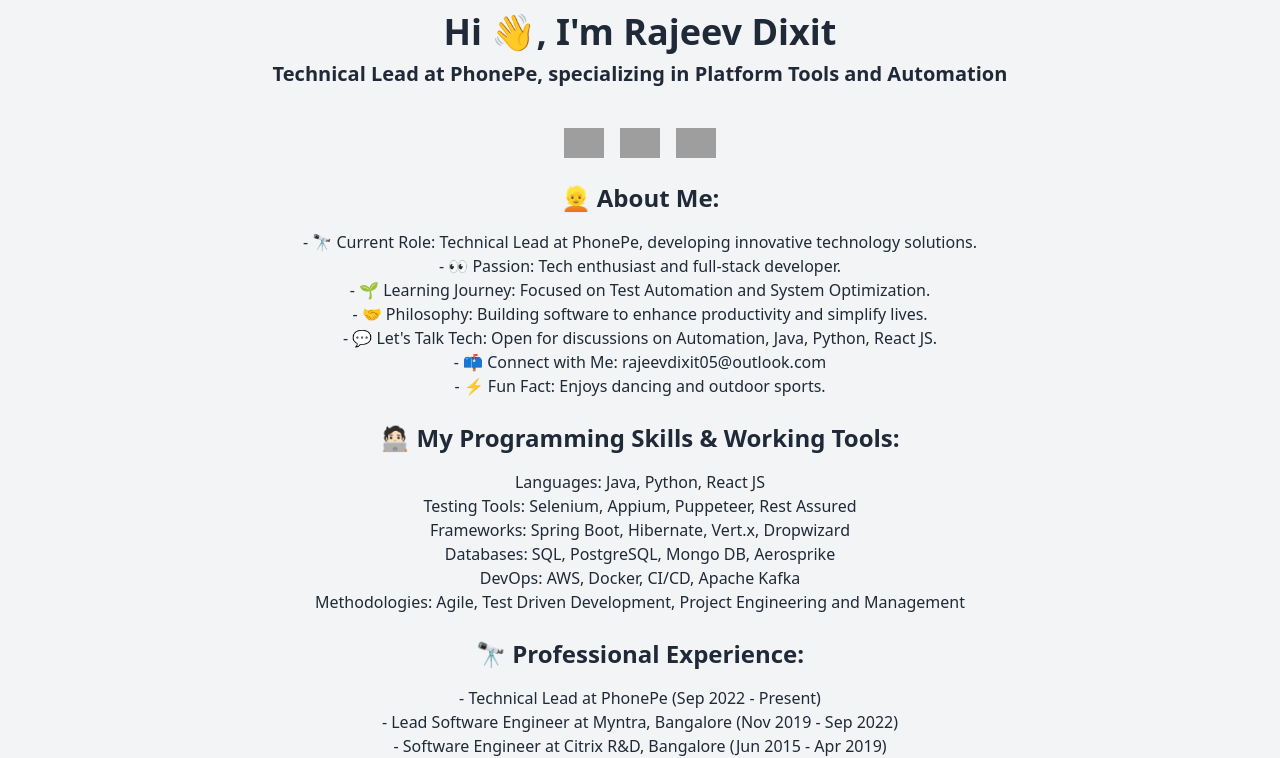
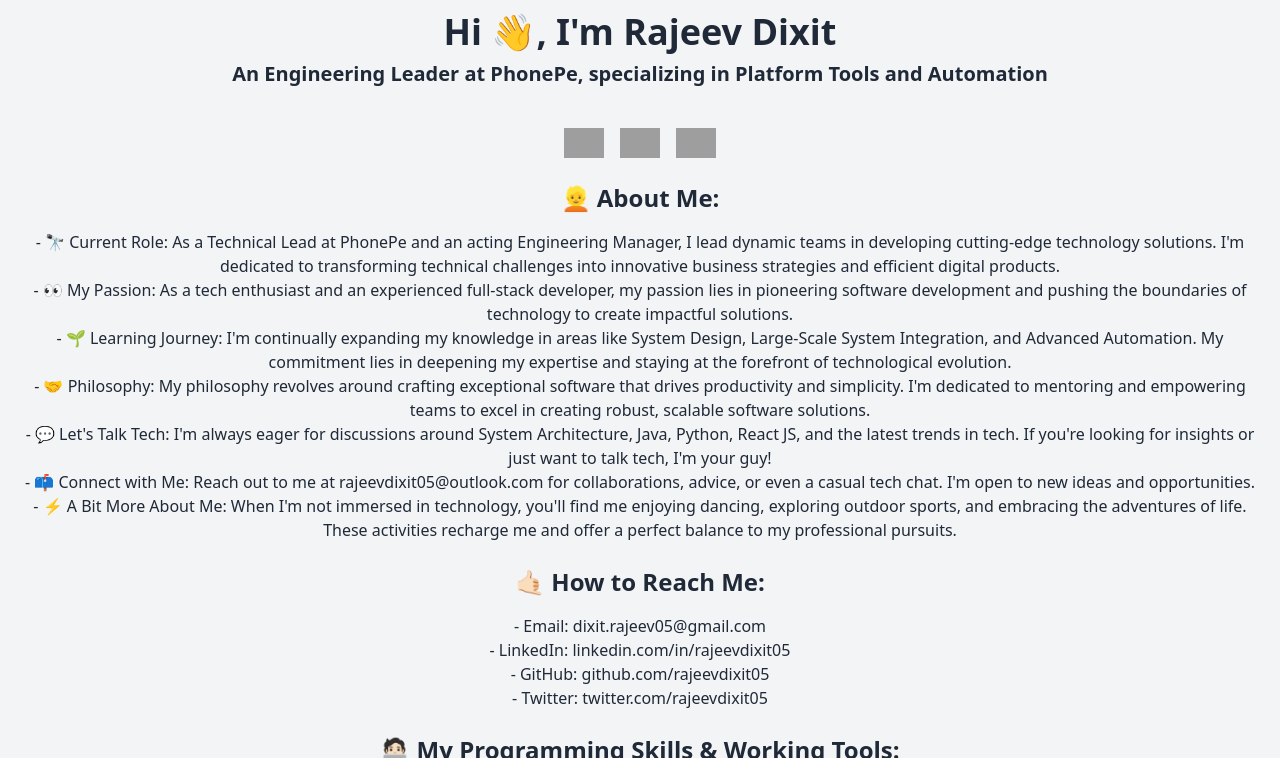
Before and after one commit to rajeevdixit05/rajeevdixit05.github.io, a Jekyll site: the page index.html, which Jekyll copies as it is, in a window 1280 px wide and 1400 px high, cut to the strip 172-930 px from the top of the window. Built offline with Jekyll 4.4.1, drawn with Linux system fonts in a browser that asks for light colours; some of the changed text lies outside the part shown; grey boxes are pictures that could not be loaded.

Commit message:
Update index.html

```diff
--- a/index.html
+++ b/index.html
@@ -11,7 +11,7 @@
 <header class="text-center py-10">
     <img src="/rajeev_profile.jpg" alt="Rajeev Dixit" class="mx-auto rounded-full w-32 h-32 object-cover mb-4">
     <h1 class="text-4xl font-bold">Hi 👋, I'm Rajeev Dixit</h1>
-    <h3 class="text-xl font-semibold mt-2">Technical Lead at PhonePe, specializing in Platform Tools and Automation</h3>
+    <h3 class="text-xl font-semibold mt-2">An Engineering Leader at PhonePe, specializing in Platform Tools and Automation</h3>
 </header>
 
 <div class="flex justify-center space-x-4 mb-6">
@@ -28,23 +28,31 @@
 
 <section class="px-4 text-center">
     <h2 class="text-2xl font-semibold mt-6 mb-4">👱 About Me:</h2>
-    <p>- 🔭 Current Role: Technical Lead at PhonePe, developing innovative technology solutions.</p>
-    <p>- 👀 Passion: Tech enthusiast and full-stack developer.</p>
-    <p>- 🌱 Learning Journey: Focused on Test Automation and System Optimization.</p>
-    <p>- 🤝 Philosophy: Building software to enhance productivity and simplify lives.</p>
-    <p>- 💬 Let's Talk Tech: Open for discussions on Automation, Java, Python, React JS.</p>
-    <p>- 📫 Connect with Me: rajeevdixit05@outlook.com</p>
-    <p>- ⚡ Fun Fact: Enjoys dancing and outdoor sports.</p>
+    <p>- 🔭 Current Role: As a Technical Lead at PhonePe and an acting Engineering Manager, I lead dynamic teams in developing cutting-edge technology solutions. I'm dedicated to transforming technical challenges into innovative business strategies and efficient digital products.</p>
+    <p>- 👀 My Passion: As a tech enthusiast and an experienced full-stack developer, my passion lies in pioneering software development and pushing the boundaries of technology to create impactful solutions.</p>
+    <p>- 🌱 Learning Journey: I'm continually expanding my knowledge in areas like System Design, Large-Scale System Integration, and Advanced Automation. My commitment lies in deepening my expertise and staying at the forefront of technological evolution.</p>
+    <p>- 🤝 Philosophy: My philosophy revolves around crafting exceptional software that drives productivity and simplicity. I'm dedicated to mentoring and empowering teams to excel in creating robust, scalable software solutions.</p>
+    <p>- 💬 Let's Talk Tech: I'm always eager for discussions around System Architecture, Java, Python, React JS, and the latest trends in tech. If you're looking for insights or just want to talk tech, I'm your guy!</p>
+    <p>- 📫 Connect with Me: Reach out to me at rajeevdixit05@outlook.com for collaborations, advice, or even a casual tech chat. I'm open to new ideas and opportunities.</p>
+    <p>- ⚡ A Bit More About Me: When I'm not immersed in technology, you'll find me enjoying dancing, exploring outdoor sports, and embracing the adventures of life. These activities recharge me and offer a perfect balance to my professional pursuits.</p>
+</section>
+
+<section class="px-4 text-center mt-6">
+    <h2 class="text-2xl font-semibold mt-6 mb-4">🤙🏻 How to Reach Me:</h2>
+    <p>- Email: <a href="mailto:dixit.rajeev05@gmail.com">dixit.rajeev05@gmail.com</a></p>
+    <p>- LinkedIn: <a href="https://linkedin.com/in/rajeevdixit05" target="_blank">linkedin.com/in/rajeevdixit05</a></p>
+    <p>- GitHub: <a href="https://github.com/rajeevdixit05" target="_blank">github.com/rajeevdixit05</a></p>
+    <p>- Twitter: <a href="https://twitter.com/rajeevdixit05" target="_blank">twitter.com/rajeevdixit05</a></p>
 </section>
 
 <section class="px-4 text-center mt-6">
     <h2 class="text-2xl font-semibold mt-6 mb-4">🧑🏻‍💻 My Programming Skills & Working Tools:</h2>
-    <p>Languages: Java, Python, React JS</p>
-    <p>Testing Tools: Selenium, Appium, Puppeteer, Rest Assured</p>
-    <p>Frameworks: Spring Boot, Hibernate, Vert.x, Dropwizard</p>
-    <p>Databases: SQL, PostgreSQL, Mongo DB, Aerosprike</p>
-    <p>DevOps: AWS, Docker, CI/CD, Apache Kafka</p>
-    <p>Methodologies: Agile, Test Driven Development, Project Engineering and Management</p>
+    <p>- Languages: Proficient in Java, Python, React JS, and Go, offering a versatile coding skillset for diverse software development needs.</p>
+    <p>- Testing Tools & Techniques: Expert in a comprehensive range of testing tools including Selenium, Appium, Puppeteer, Rest Assured, Charles Proxy, JUnit, Mockito, Wiremock, TestNG, UIAutomator, and Espresso. Skilled in both unit and integration testing to ensure software robustness.</p>
+    <p>- Frameworks: Advanced knowledge in Spring Boot, Hibernate, Vert.x, Dropwizard, demonstrating a strong foundation in developing scalable and efficient applications.</p>
+    <p>- Databases: Extensive experience with SQL, PostgreSQL, MongoDB, and Aerospike, showcasing proficiency in handling complex data requirements and database management.</p>
+    <p>- DevOps & Cloud Technologies: Adept in AWS cloud services, Docker containerization, and implementing CI/CD pipelines. Proficient in Apache Kafka for real-time data processing and streaming.</p>
+    <p>- Methodologies: Well-versed in Agile methodologies, Test Driven Development, and Project Engineering and Management, reflecting a comprehensive approach to software development lifecycle and team leadership.</p>
 </section>
 
 <section class="px-4 text-center mt-6">
```
